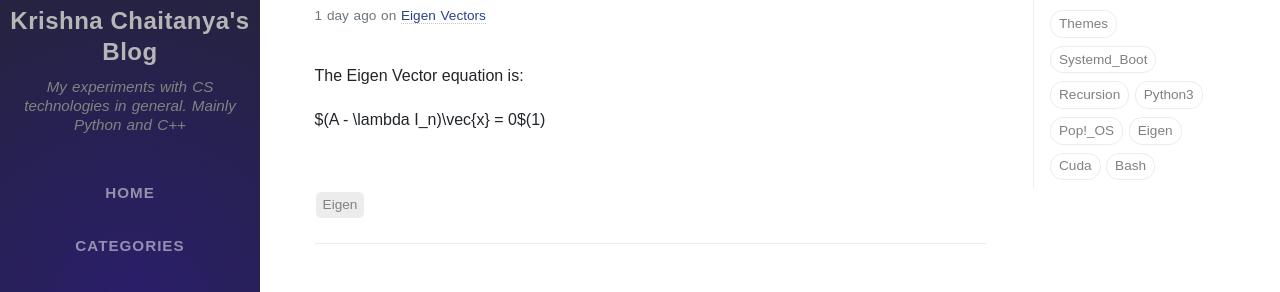
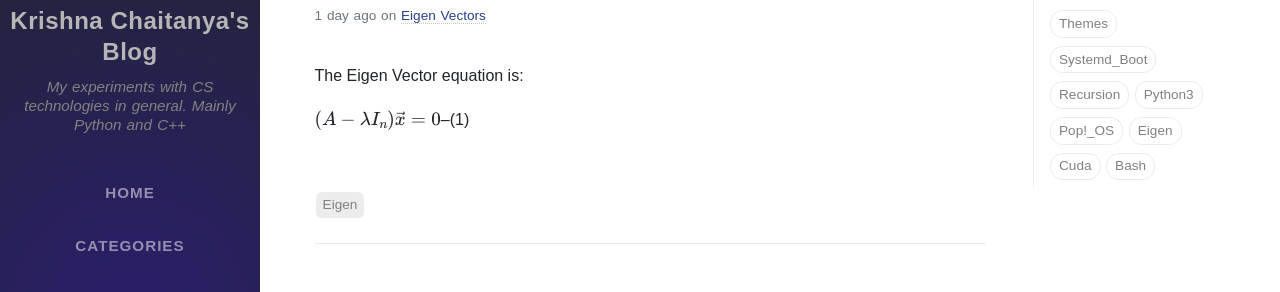
Before and after one commit to krishnachaitanya9/krishnachaitanya9.github.io, a Jekyll site: the page built from _posts/2020-01-05-eigen-vectors.md, in a window 1280 px wide. Shown: the part 137-429 px from the top of the page. Built offline with Jekyll 4.4.1, drawn with Linux system fonts in a browser that asks for light colours; nearby versions of some CDN libraries; some web fonts are replaced; formulas are drawn with MathJax 3.

```diff
--- a/_posts/2020-01-05-eigen-vectors.md
+++ b/_posts/2020-01-05-eigen-vectors.md
@@ -7,4 +7,4 @@ tags: [Eigen]
 
 The Eigen Vector equation is:
 
-$(A - \lambda I_n)\vec{x} = 0$(1)
+$$(A - \lambda I_n)\vec{x} = 0$$--(1)
```
